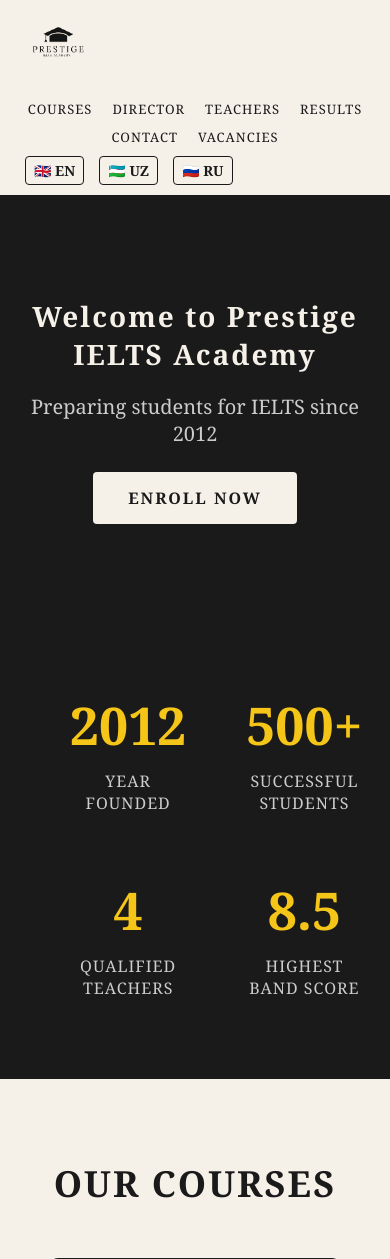
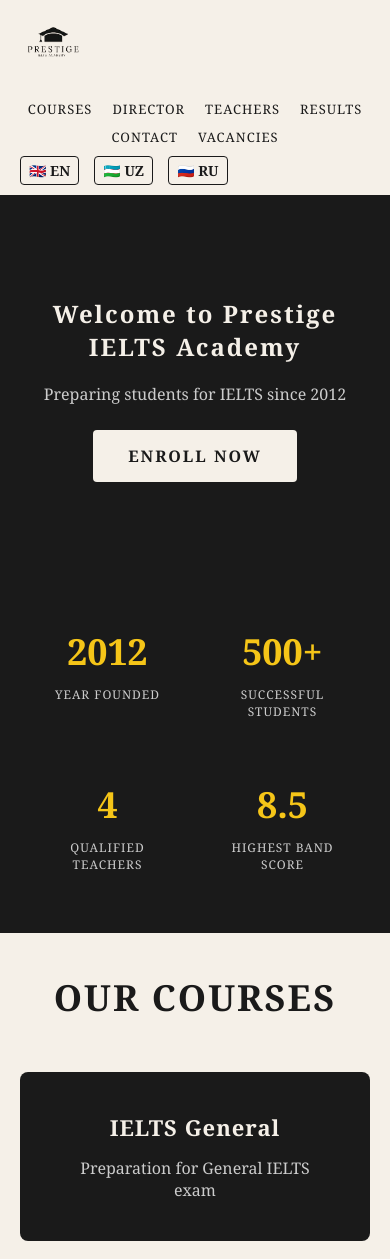
Before and after one commit to ahmed9969/prestige-ielts, a Flask app: page / in a window 390 px wide. Shown: the top 1259 px of the page. Run offline with Flask 3, Linux system fonts and the light colour scheme.

Commit message:
fixed mobile layout

```diff
--- a/static/style.css
+++ b/static/style.css
@@ -672,3 +672,65 @@ footer {
     color: #555;
     line-height: 1.8;
 }
+@media (max-width: 480px) {
+    .hero h1 {
+        font-size: 24px;
+    }
+
+    .hero p {
+        font-size: 16px;
+    }
+
+    .stats-grid {
+        grid-template-columns: repeat(2, 1fr);
+        padding: 0 10px;
+    }
+
+    .stat-number {
+        font-size: 36px;
+    }
+
+    .stat-card p {
+        font-size: 12px;
+    }
+
+    #stats {
+        padding: 40px 20px;
+    }
+
+    #courses {
+        padding: 40px 20px;
+    }
+
+    #staff {
+        padding: 40px 20px;
+    }
+
+    .staff-grid {
+        grid-template-columns: repeat(2, 1fr);
+    }
+
+    #results {
+        padding: 40px 20px;
+    }
+
+    .results-grid {
+        grid-template-columns: 1fr;
+    }
+
+    #contact {
+        padding: 40px 20px;
+    }
+
+    #faq {
+        padding: 40px 20px;
+    }
+
+    .vacancies-container {
+        grid-template-columns: 1fr;
+    }
+
+    nav {
+        padding: 10px 15px;
+    }
+}
```
